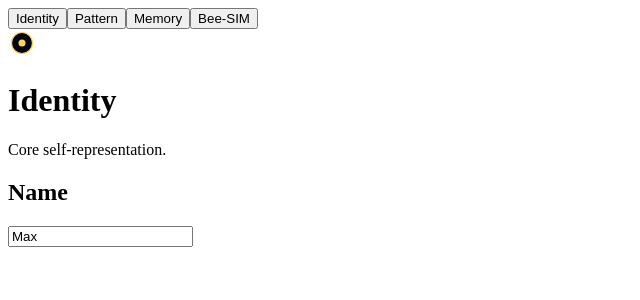
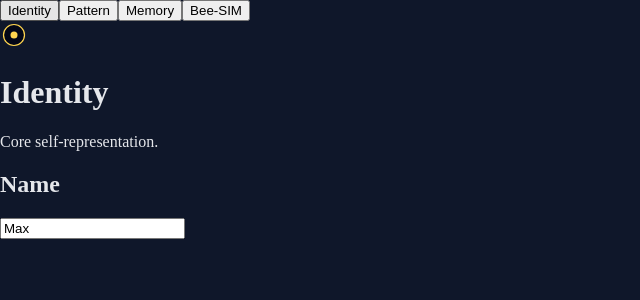
Before and after one commit to maxandbe1/Portal-OS, a React (Vite) app: page / in a window 1280 px wide. Shown: the top 300 px of the page, without its empty margins (0-640 px from the left). Built offline with nearby package versions, Linux system fonts and the light colour scheme.

Commit message:
Update styles.css

```diff
--- a/src/styles.css
+++ b/src/styles.css
@@ -1,3 +1,11 @@
+html, body {
+  background: #0f172a;
+  color: #e5e7eb;
+  margin: 0;
+  padding: 0;
+  height: 100%;
+}
+
 .beesim-meta {
   display: flex;
   align-items: center;
```
